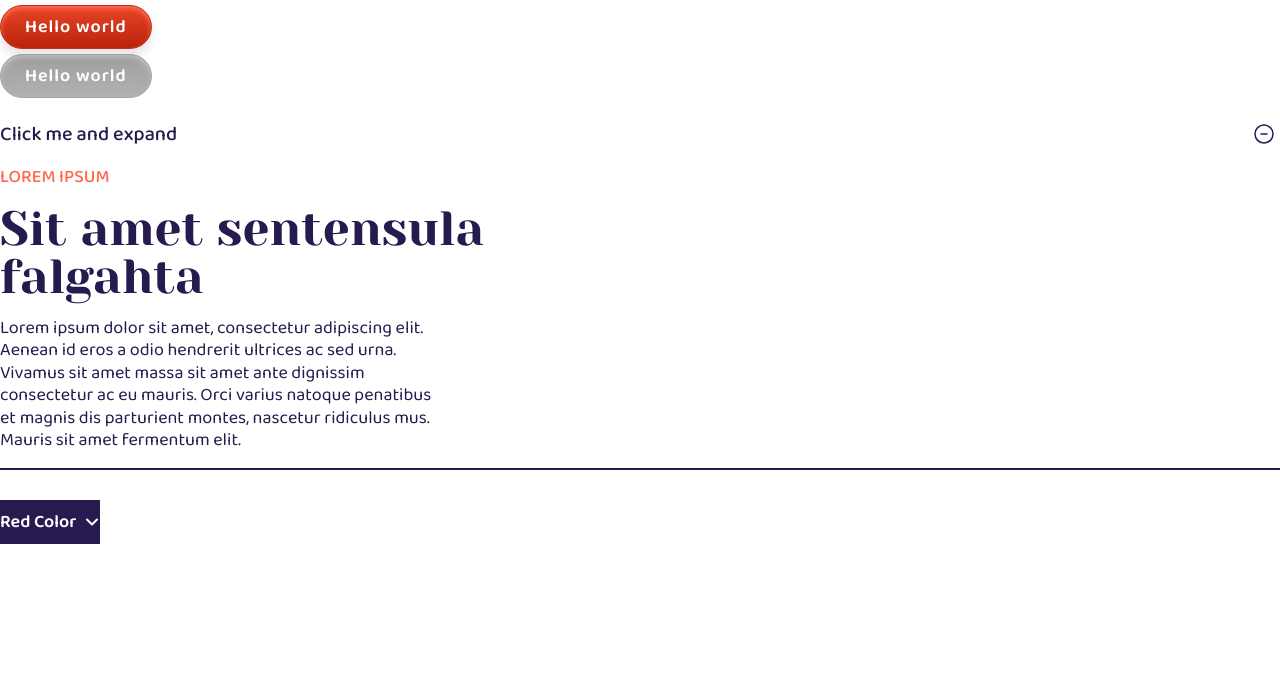
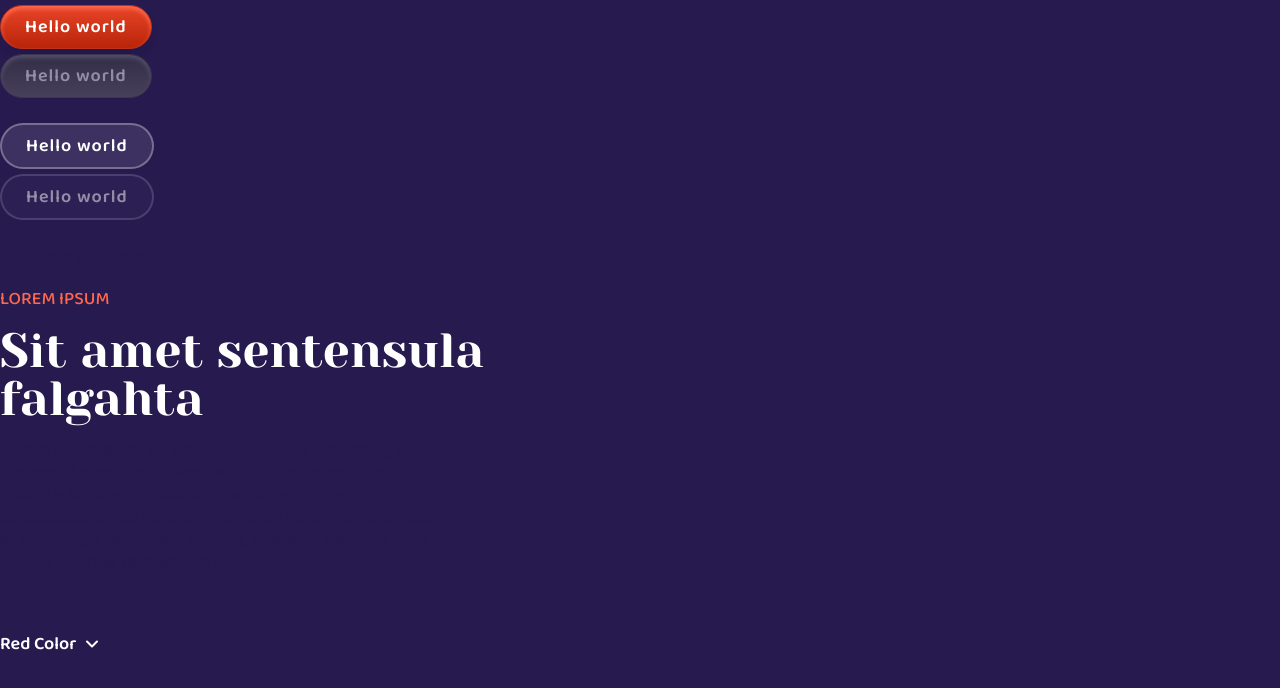
Before and after one commit to fabledoseDevs/fabledose-web, a Next.js app: page / in a window 1280 px wide. Shown: the top 688 px of the page. Built offline with nearby package versions, Linux system fonts and the light colour scheme.

Commit message:
button refactor, new variant

```diff
--- a/src/app/page.tsx
+++ b/src/app/page.tsx
@@ -4,18 +4,34 @@ import type { ReactElement } from 'react';
 import AccordionRib from '@/atoms/AccordionRib';
 import BasicDescription from '@/atoms/BasicDescription';
 import Button from '@/atoms/Button';
-import { ACTION_TYPE } from '@/atoms/Button/Button.types';
+import { ACTION_TYPE, BUTTON_VARIANT } from '@/atoms/Button/Button.types';
 import Dropdown from '@/atoms/Dropdown';
 import { COLOR_SCHEME } from '@/atoms/Dropdown/Dropdown.types';
 
 const Home = (): ReactElement => (
   <>
     <Button
+      variant={BUTTON_VARIANT.RED}
       actionType={ACTION_TYPE.FUNCTION_TRIGGER}
       text="Hello world"
       payload={() => alert('Hello World')}
     />
     <Button
+      variant={BUTTON_VARIANT.RED}
+      actionType={ACTION_TYPE.FUNCTION_TRIGGER}
+      text="Hello world"
+      payload={() => alert('Hello World')}
+      isDisabled={true}
+    />
+    <br />
+    <Button
+      variant={BUTTON_VARIANT.TRANSPARENT}
+      actionType={ACTION_TYPE.FUNCTION_TRIGGER}
+      text="Hello world"
+      payload={() => alert('Hello World')}
+    />
+    <Button
+      variant={BUTTON_VARIANT.TRANSPARENT}
       actionType={ACTION_TYPE.FUNCTION_TRIGGER}
       text="Hello world"
       payload={() => alert('Hello World')}
--- a/src/components/atoms/Button/Button.styled.ts
+++ b/src/components/atoms/Button/Button.styled.ts
@@ -1,6 +1,10 @@
 import { css } from '@emotion/react';
 import styled from '@emotion/styled';
 import Link from 'next/link';
+
+import type { BUTTON_VARIANT as BUTTON_VARIAN_TYPE } from '@/atoms/Button/Button.types';
+import { BUTTON_VARIANT } from '@/atoms/Button/Button.types';
+import type { Theme } from '@/styles/types';
 
 const buttonStyle = css`
   margin: 5px auto;
@@ -17,58 +21,144 @@ const buttonStyle = css`
   font-weight: 600;
 `;
 
+const getBackgroundStyle = (styleVariant: BUTTON_VARIAN_TYPE, theme: Theme) => {
+  switch (styleVariant) {
+    case BUTTON_VARIANT.TRANSPARENT:
+      return 'rgba(255, 255, 255, 0.1)';
+    case BUTTON_VARIANT.RED:
+    default:
+      return theme.palette.byElement.background.gradientRed;
+  }
+};
+
+const getBorderStyle = (styleVariant: BUTTON_VARIAN_TYPE, theme: Theme) => {
+  switch (styleVariant) {
+    case BUTTON_VARIANT.TRANSPARENT:
+      return '2px solid rgba(255, 255, 255, 0.3)';
+    case BUTTON_VARIANT.RED:
+    default:
+      return `1px solid ${theme.palette.byColor.red.regular}`;
+  }
+};
+
+const getBoxShadowStyle = (styleVariant: BUTTON_VARIAN_TYPE, theme: Theme) => {
+  switch (styleVariant) {
+    case BUTTON_VARIANT.TRANSPARENT:
+      return 'none';
+    case BUTTON_VARIANT.RED:
+    default:
+      return `0 8px 8px rgba(29, 10, 50, 0.1), inset 0 3px 4px ${theme.palette.byColor.red.light}`;
+  }
+};
+
+const getActiveBackgroundStyle = (
+  styleVariant: BUTTON_VARIAN_TYPE,
+  theme: Theme,
+) => {
+  switch (styleVariant) {
+    case BUTTON_VARIANT.TRANSPARENT:
+      return 'rgba(255, 255, 255, 0.2)';
+    case BUTTON_VARIANT.RED:
+    default:
+      return theme.palette.byElement.background.gradientRedReverse;
+  }
+};
+
+const getActiveBoxShadowStyle = (
+  styleVariant: BUTTON_VARIAN_TYPE,
+  theme: Theme,
+) => {
+  switch (styleVariant) {
+    case BUTTON_VARIANT.TRANSPARENT:
+      return 'none';
+    case BUTTON_VARIANT.RED:
+    default:
+      return `0 4px 8px rgba(29, 10, 50, 0.2), inset 0 2px 3px ${theme.palette.byColor.red.light}`;
+  }
+};
+
+const getDisabledBackgroundStyle = (
+  styleVariant: BUTTON_VARIAN_TYPE,
+  theme: Theme,
+) => {
+  switch (styleVariant) {
+    case BUTTON_VARIANT.TRANSPARENT:
+      return 'rgba(255, 255, 255, 0.05)';
+    case BUTTON_VARIANT.RED:
+    default:
+      return theme.palette.byElement.background.gradientRedReverse;
+  }
+};
+
+const getDisabledBoxShadowStyle = (
+  styleVariant: BUTTON_VARIAN_TYPE,
+  theme: Theme,
+) => {
+  switch (styleVariant) {
+    case BUTTON_VARIANT.TRANSPARENT:
+      return 'none';
+    case BUTTON_VARIANT.RED:
+    default:
+      return `inset 0 3px 4px ${theme.palette.byColor.red.light}`;
+  }
+};
+
 export const ButtonWrapper = styled.div`
   width: fit-content;
 `;
 
-export const ButtonBody = styled.button`
+export const ButtonBody = styled.button<{ styleVariant: BUTTON_VARIAN_TYPE }>`
   ${buttonStyle};
   font-family: ${({ theme }) => theme.typography.fonts.default}, sans-serif;
   color: ${({ theme }) => theme.palette.byElement.text.white};
-  background: ${({ theme }) => theme.palette.byElement.background.gradientRed};
-  border: 1px solid ${({ theme }) => theme.palette.byColor.red.regular};
-  box-shadow: 0 8px 8px rgba(29, 10, 50, 0.1),
-    inset 0 3px 4px ${({ theme }) => theme.palette.byColor.red.light};
+  background: ${({ styleVariant, theme }) =>
+    getBackgroundStyle(styleVariant, theme)};
+  border: ${({ styleVariant, theme }) => getBorderStyle(styleVariant, theme)};
+  box-shadow: ${({ styleVariant, theme }) =>
+    getBoxShadowStyle(styleVariant, theme)};
 
   &:active {
-    background: ${({ theme }) =>
-      theme.palette.byElement.background.gradientRedReverse};
-    box-shadow: 0 4px 8px rgba(29, 10, 50, 0.2),
-      inset 0 2px 3px ${({ theme }) => theme.palette.byColor.red.light};
+    background: ${({ styleVariant, theme }) =>
+      getActiveBackgroundStyle(styleVariant, theme)};
+    box-shadow: ${({ styleVariant, theme }) =>
+      getActiveBoxShadowStyle(styleVariant, theme)};
   }
 
   &:disabled {
-    background: ${({ theme }) =>
-      theme.palette.byElement.background.gradientRedReverse};
-    box-shadow: inset 0 3px 4px
-      ${({ theme }) => theme.palette.byColor.red.light};
+    background: ${({ styleVariant, theme }) =>
+      getDisabledBackgroundStyle(styleVariant, theme)};
+    box-shadow: ${({ styleVariant, theme }) =>
+      getDisabledBoxShadowStyle(styleVariant, theme)};
     cursor: not-allowed;
     opacity: 0.5;
     filter: grayscale(100%);
   }
 `;
 
-export const LinkButtonBody = styled(Link)`
+export const LinkButtonBody = styled(Link)<{
+  styleVariant: BUTTON_VARIAN_TYPE;
+}>`
   ${buttonStyle};
   font-family: ${({ theme }) => theme.typography.fonts.default}, sans-serif;
   color: ${({ theme }) => theme.palette.byElement.text.white};
-  background: ${({ theme }) => theme.palette.byElement.background.gradientRed};
-  border: 1px solid ${({ theme }) => theme.palette.byColor.red.regular};
-  box-shadow: 0 8px 8px rgba(29, 10, 50, 0.1),
-    inset 0 3px 4px ${({ theme }) => theme.palette.byColor.red.light};
+  background: ${({ styleVariant, theme }) =>
+    getBackgroundStyle(styleVariant, theme)};
+  border: ${({ styleVariant, theme }) => getBorderStyle(styleVariant, theme)};
+  box-shadow: ${({ styleVariant, theme }) =>
+    getBoxShadowStyle(styleVariant, theme)};
 
   &:active {
-    background: ${({ theme }) =>
-      theme.palette.byElement.background.gradientRedReverse};
-    box-shadow: 0 4px 8px rgba(29, 10, 50, 0.2),
-      inset 0 2px 3px ${({ theme }) => theme.palette.byColor.red.light};
+    background: ${({ styleVariant, theme }) =>
+      getActiveBackgroundStyle(styleVariant, theme)};
+    box-shadow: ${({ styleVariant, theme }) =>
+      getActiveBoxShadowStyle(styleVariant, theme)};
   }
 
   &:disabled {
-    background: ${({ theme }) =>
-      theme.palette.byElement.background.gradientRedReverse};
-    box-shadow: inset 0 3px 4px
-      ${({ theme }) => theme.palette.byColor.red.light};
+    background: ${({ styleVariant, theme }) =>
+      getDisabledBackgroundStyle(styleVariant, theme)};
+    box-shadow: ${({ styleVariant, theme }) =>
+      getDisabledBoxShadowStyle(styleVariant, theme)};
     cursor: not-allowed;
     opacity: 0.5;
     filter: grayscale(100%);
--- a/src/components/atoms/Button/Button.tsx
+++ b/src/components/atoms/Button/Button.tsx
@@ -7,6 +7,7 @@ import { ACTION_TYPE } from './Button.types';
 
 const actionTypeSelector: ActionSelectorType = ({
   actionType,
+  variant,
   text,
   payload,
   isDisabled,
@@ -15,6 +16,7 @@ const actionTypeSelector: ActionSelectorType = ({
     case ACTION_TYPE.NAVIGATION:
       return (
         <LinkButtonBody
+          styleVariant={variant}
           href={payload ? (payload as string) : '#'}
           aria-label={text}
         >
@@ -24,6 +26,7 @@ const actionTypeSelector: ActionSelectorType = ({
     case ACTION_TYPE.SUBMIT:
       return (
         <ButtonBody
+          styleVariant={variant}
           type="submit"
           aria-label={text}
           disabled={isDisabled}
@@ -35,6 +38,7 @@ const actionTypeSelector: ActionSelectorType = ({
     case ACTION_TYPE.FUNCTION_TRIGGER:
       return (
         <ButtonBody
+          styleVariant={variant}
           onClick={payload as () => void}
           aria-label={text}
           disabled={isDisabled}
@@ -50,12 +54,14 @@ const actionTypeSelector: ActionSelectorType = ({
 export const Button: ButtonType = ({
   text,
   actionType,
+  variant,
   payload,
   isDisabled = false,
 }) => (
   <ButtonWrapper>
     {actionTypeSelector({
       actionType,
+      variant,
       text,
       payload,
       isDisabled,
--- a/src/components/atoms/Button/Button.types.ts
+++ b/src/components/atoms/Button/Button.types.ts
@@ -34,6 +34,18 @@ export enum ACTION_TYPE {
 }
 
 /**
+ * Possible style variants for a button.
+ *
+ * @remarks
+ * - `RED`: BAsic, red variant. Default style.
+ * - `TRANSPARENT`: Secondary button style. For less important buttons.
+ */
+export enum BUTTON_VARIANT {
+  RED = 'red',
+  TRANSPARENT = 'transparent',
+}
+
+/**
  * Interface for button component props.
  *
  * @property actionType - Defines the action type of the button:
@@ -46,6 +58,7 @@ export enum ACTION_TYPE {
  */
 export interface ButtonProps {
   actionType: ACTION_TYPE;
+  variant: BUTTON_VARIANT;
   text: string;
   payload?: string | (() => void);
   isDisabled?: boolean;
--- a/src/styles/GlobalStyle.tsx
+++ b/src/styles/GlobalStyle.tsx
@@ -25,8 +25,8 @@ const GlobalStyle = (): ReactElement => {
           font-size: 10px;
           font-family: ${theme.typography.fonts.default};
           font-weight: ${theme.typography.fontWeights.regular};
-          background-color: ${theme.palette.byElement.background.white};
-          color: ${theme.palette.byElement.text.purple};
+          background-color: ${theme.palette.byElement.background.purple};
+          color: ${theme.palette.byElement.text.white};
           line-height: 1.5;
           -webkit-font-smoothing: antialiased;
           -moz-osx-font-smoothing: grayscale;
```
